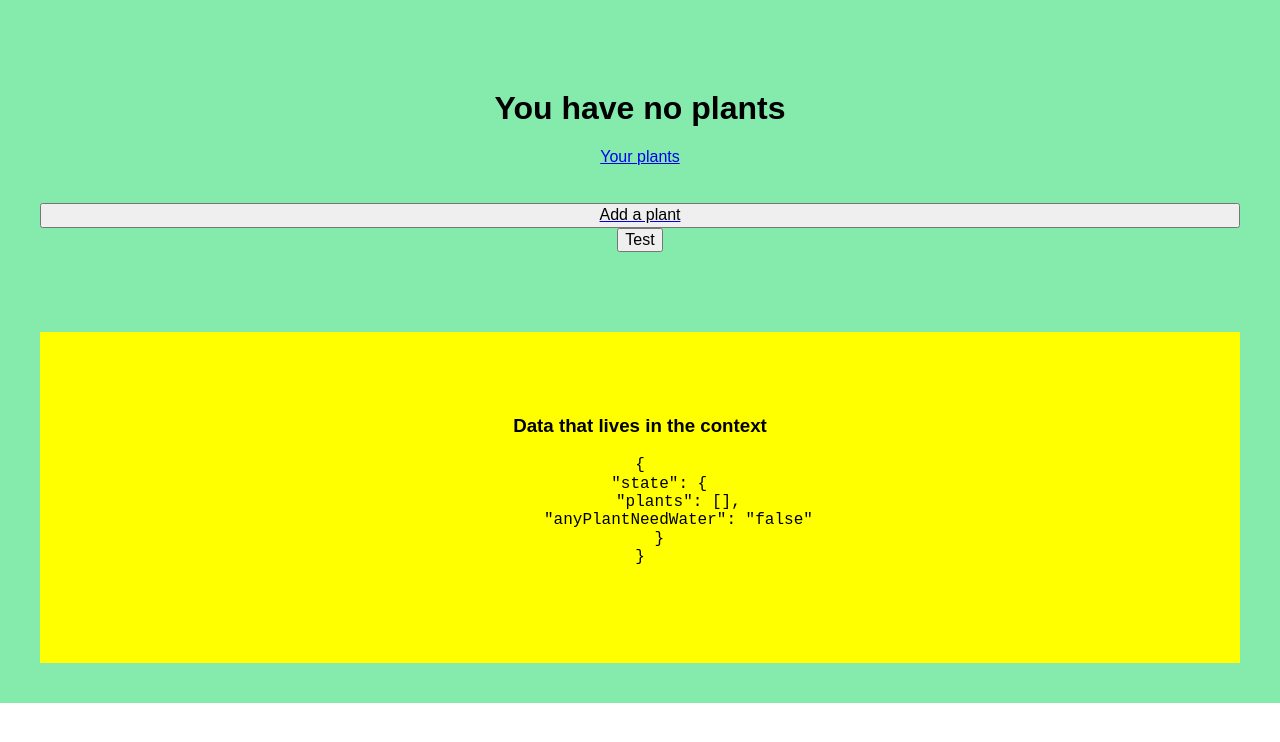
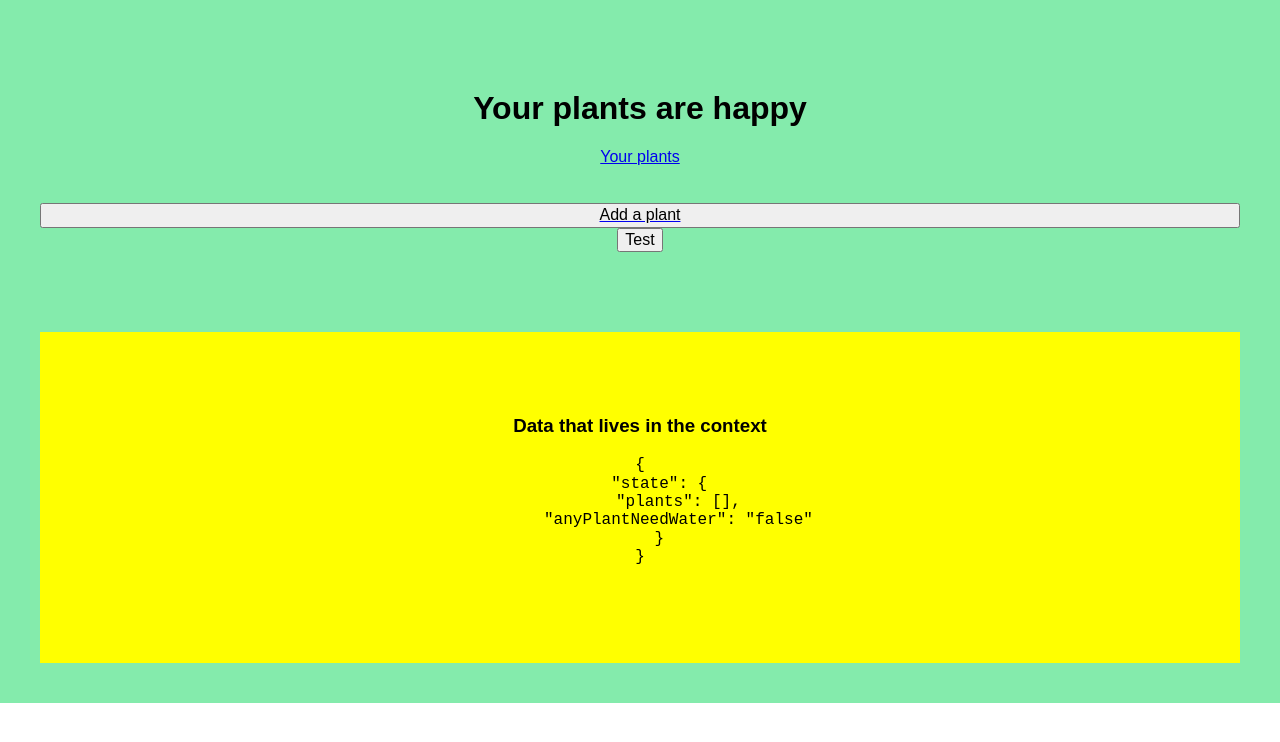
Before and after one commit to carsva/plantapp, a React (Create React App) app: page /home in a window 1280 px wide. Shown: the top 742 px of the page. Built offline with nearby package versions, Linux system fonts and the light colour scheme.

Commit message:
Now local storage also fully support deletion of plants

```diff
--- a/src/AppContext.js
+++ b/src/AppContext.js
@@ -33,93 +33,57 @@ export class AppProvider extends React.Component {
     anyPlantNeedWater: null,
   };
 
+  test = plantname => {
+    console.log('test is called');
+  };
 
-    test = plantname => {
-    console.log(plantname)
+  deletePlant = plantname => {
+    console.log(plantname);
     let plants = this.state.plants;
 
     let filteredPlants = plants.filter(plant => {
       return plant.name !== plantname;
-  })
+    });
 
-  console.log(filteredPlants)
-  this.setState ({
-    plants: filteredPlants
-  })
+    console.log(filteredPlants);
+    this.setState({
+      plants: filteredPlants,
+    });
     localStorage.plants = JSON.stringify(filteredPlants);
-
-
-
-    // deleteIceCream(flavour) {
-    //   let iceCream = this.state.iceCream;
-
-    //   let filteredIceCream = iceCream.filter(iceCream => {
-    //     return iceCream.flavour !== flavour;
-    //   })
-    //   this.setState ({
-    //     iceCream: filteredIceCream
-    //   })
-    //   localStorage.iceCream = JSON.stringify(filteredIceCream);
-
-    // }
+    this.PlantNeedWater();
   };
 
-    newPlant = (values) => {
+  newPlant = values => {
     let plants = this.state.plants;
     plants.push({
       name: values.name,
       amount: values.amount,
       timesPerMonth: values.timesPerMonth,
       picture: values.picture,
-        plantNeedWater: values.plantNeedWater
-      })
+      plantNeedWater: values.plantNeedWater,
+    });
 
-      this.setState ({
-        plants: plants
-      })
+    this.setState({
+      plants: plants,
+    });
     localStorage.plants = JSON.stringify(plants);
-      console.log(localStorage.plants)
-      console.log(plants)
+    console.log(localStorage.plants);
+    console.log(plants);
     this.PlantNeedWater();
-    }
-
-
+  };
 
   AnyPlantNeedWater = value => {
     this.setState({ anyPlantNeedWater: value });
   };
 
-
-
-
   PlantNeedWater = () => {
     let plants = this.state.plants;
     let thirstyPlants = plants.map(plant => plant.plantNeedWater);
     if (thirstyPlants.includes('true')) {
-      this.AnyPlantNeedWater('true')
+      this.AnyPlantNeedWater('true');
     } else {
-      this.AnyPlantNeedWater('false')
+      this.AnyPlantNeedWater('false');
     }
-
-  }
-
-
-editPlant = (id, newValues) => {
-    {
-    }
-
-    this.setState({
-      ...this.state,
-      plants: this.state.plants.map(plant => {
-        if (plant.id === id) {
-          return {
-            ...plant,
-            ...newValues,
-          };
-        }
-        return plant;
-      }),
-    });
   };
 
   componentWillMount() {
@@ -134,6 +98,8 @@ editPlant = (id, newValues) => {
         ThirstyToHappy: this.ThirstyToHappy,
         PlantNeedWater: this.PlantNeedWater,
         test: this.test,
+        deletePlant: this.deletePlant
+
       },
     };
 
--- a/src/pages/Home.js
+++ b/src/pages/Home.js
@@ -41,7 +41,7 @@ class Home extends Component {
   }
 
   renderTitle(context) {
-    if (context.anyPlantNeedWater === false) {
+    if (context.anyPlantNeedWater === 'false') {
       return <h1>Your plants are happy</h1>;
     } else if (context.anyPlantNeedWater === 'true') {
       return <h1>Your plants are not feeling well</h1>;
@@ -70,6 +70,8 @@ class Home extends Component {
     myNewState.plants = myNewSomething;
 
     this.setState(myNewState);
+    localStorage.plants = JSON.stringify(myNewState.plants);
+    console.log(myNewState)
     something.state.PlantNeedWater();
 
 
--- a/src/pages/yourPlants.js
+++ b/src/pages/yourPlants.js
@@ -11,7 +11,7 @@ let styles = {
 
 class yourPlants extends Component {
   clickme(plantName) {
-    this.state.test(plantName);
+    this.state.deletePlant(plantName);
   }
 
   render() {
```
Lines whose indentation alone changed are shown as unchanged.
